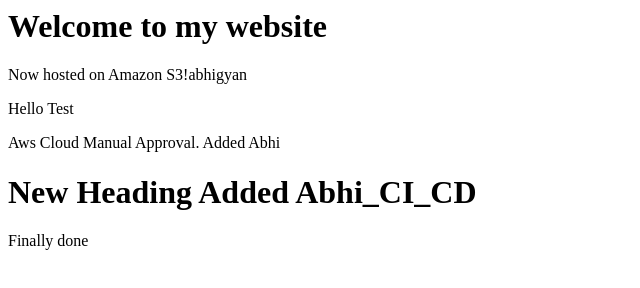
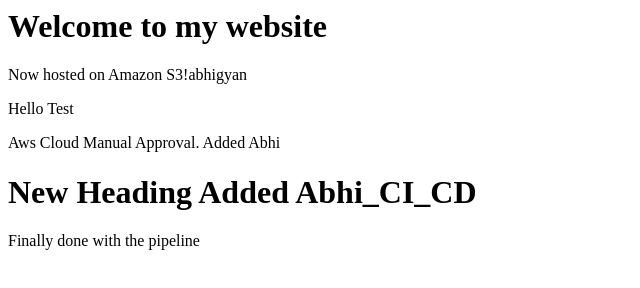
Before and after one commit to Abhigyan027/AWS_CI_CD_Pipeline, a plain HTML site: page index.html in a window 1280 px wide. Shown: the whole page, without its empty margins (0-640 px from the left). Drawn offline with Linux system fonts and the light colour scheme.

Commit message:
done with pipeline

```diff
--- a/index.html
+++ b/index.html
@@ -12,6 +12,6 @@
 
   <h1>New Heading Added Abhi_CI_CD</h1>
 
-  <p> Finally done</p>
+  <p> Finally done with the pipeline</p>
 </body>
 </html>
```
